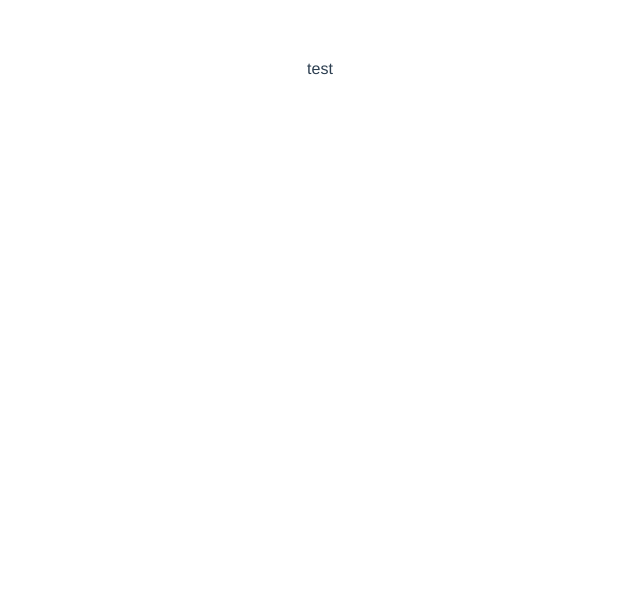
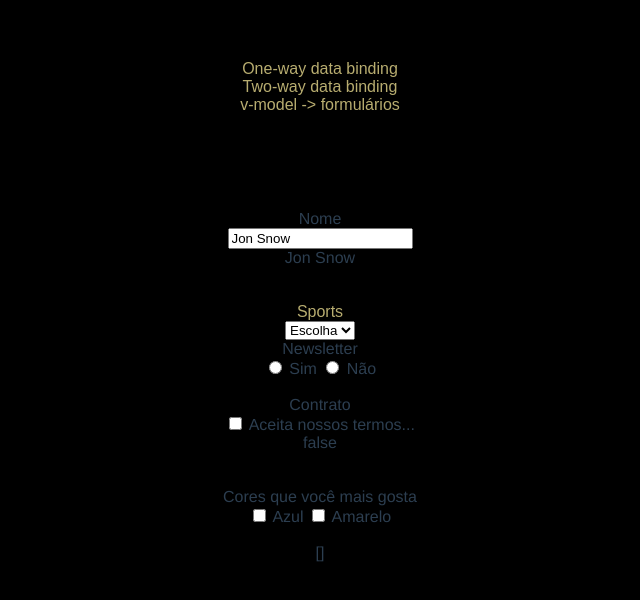
Before and after one commit to carlosvechi/app, a Vue app: page / in a window 1280 px wide. Shown: the top 600 px of the page, without its empty margins (320-960 px from the left). Built offline with nearby package versions, Linux system fonts and the light colour scheme.

Commit message:
dados bidirecionais

```diff
--- a/src/components/TheHeader.vue
+++ b/src/components/TheHeader.vue
@@ -1,13 +1,101 @@
 <template>
-  test
+
+    <div>
+        <div :class="format">
+            One-way data binding <br>
+            Two-way data binding <br>
+            v-model -> formulários
+        </div>
+
+        <br>
+        <br>
+
+        <div>
+            <!-- retorna o nome digitado pelo usuário no campo input, nesse caso, o nome -->
+            <label for="">Nome</label> <br>
+            <input v-model="name"
+                    type="text"
+            > <br>
+
+            {{ name }}
+        </div>
+    </div>
+
+    <br> <br>
+
+    <div>
+        <!-- cria um select, onde é retornado a escolha do usuário, entre as opções. Obs: se inicializar no data com algum valor, essa opção ficara pré selecionada -->
+        <label :class="format">Sports</label> <br>
+        <select v-model="sports">
+            <option value="">Escolha</option>
+            <option value="futebol">Futebol</option>
+            <option value="skate">Skate</option>
+            <option value="tenis">Tenis</option>
+        </select> <br>
+        {{ sports }}
+    </div>
+
+    <!-- Retorna o campo selecionado no checkbox sim/não -->
+    <div>
+        <label>Newsletter</label> <br>
+        <input
+            v-model="newsletter"
+            type="radio"
+            value="Sim"
+            > Sim
+
+        <input
+            v-model="newsletter"
+            type="radio"
+            value="Não"
+            > Não <br> <br>
+            {{ newsletter }}
+    </div>
+
+    <!-- retorna true/false, dependendo da escolha do usuário -->
+     <div>
+        <label>Contrato</label> <br>
+        <input
+            v-model="contract"
+            type="checkbox"
+            value="Sim"
+            > Aceita nossos termos... <br>
+
+            {{ contract }}
+    </div>
+
+    <br><br>
+
+    <!-- Aqui é um checkbox para múltiplas escolhas. A diferença no data, é que ele será um array e retornará as opções marcadas -->
+     <div>
+        <label>Cores que você mais gosta</label> <br>
+        <input
+            v-model="colors"
+            type="checkbox"
+            value="Azul"
+            > Azul
+
+        <input
+            v-model="colors"
+            type="checkbox"
+            value="Amarelo"
+            > Amarelo <br> <br>
+            {{ colors }}
+    </div>
+
 </template>
 
 <script>
-    export default { //aqui estará todas as propriedades dos componentes
+    export default {
         name: 'App',
         data() {
             return {
-
+                name: 'Jon Snow',
+                format: 'app',
+                sports: '',
+                newsletter: '',
+                contract: false,
+                colors: []
             }
         }
     }
@@ -15,4 +103,15 @@
 
 <style>
 
+    body {
+        background-color: #000000;
+    }
+   .app {
+    font-family: Avenir, Arial, Helvetica, sans-serif;
+    -webkit-font-smoothing: antialiased;
+    -moz-osx-font-smoothing: grayscale;
+    color: #b8ad70;
+    margin: 60px;
+}
+
 </style>
```
